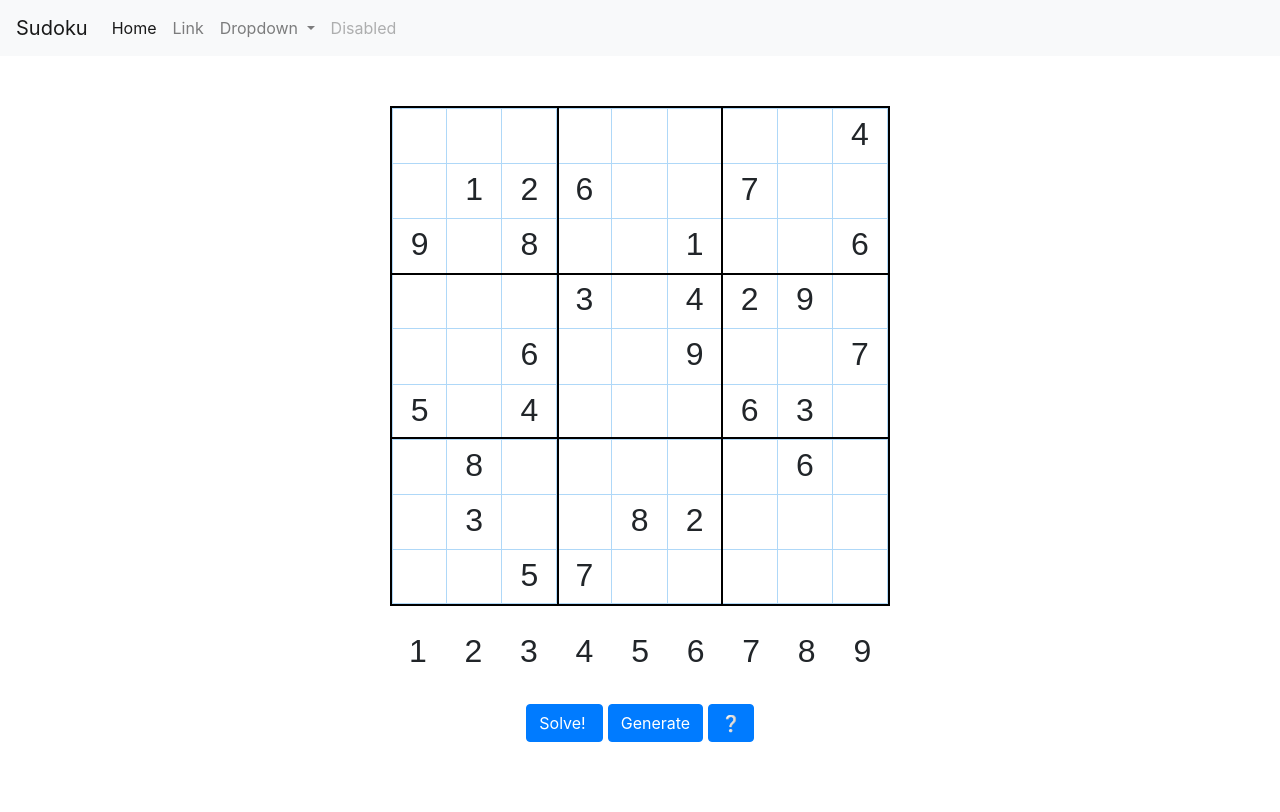
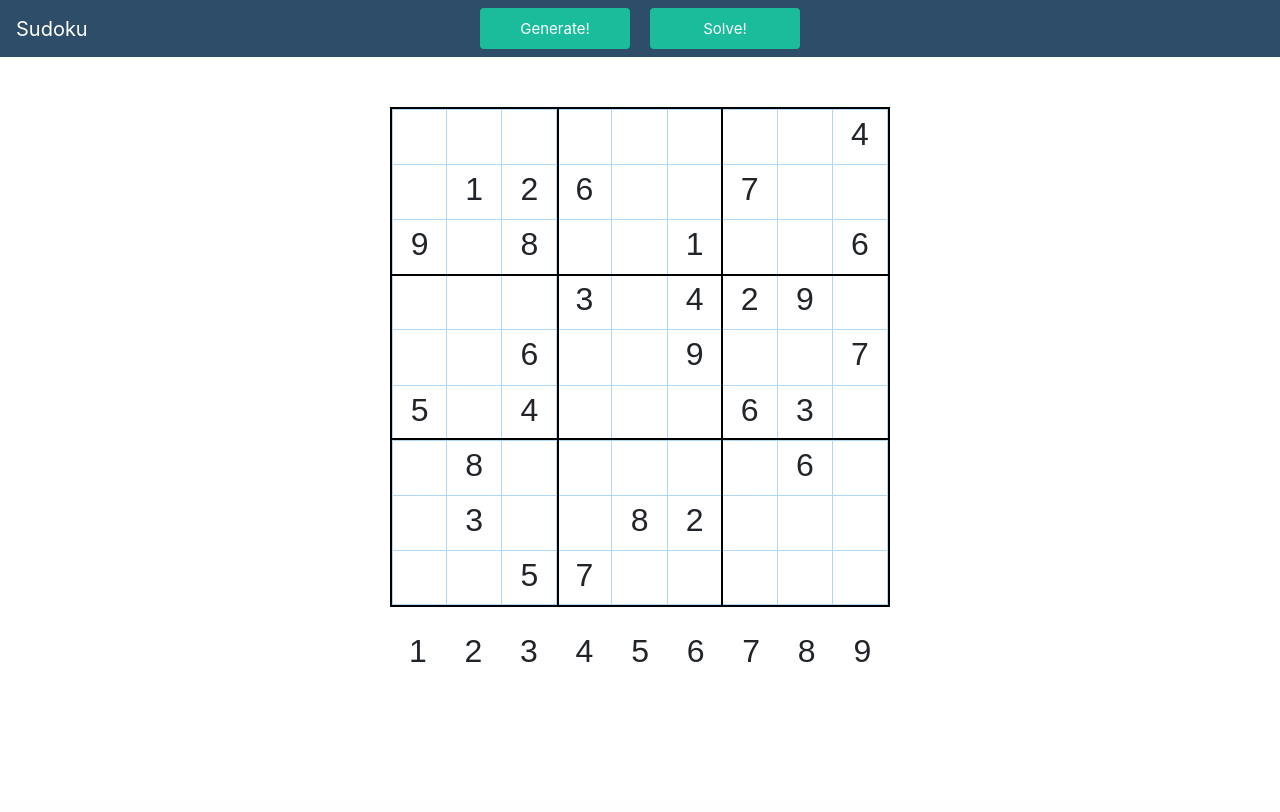
Before and after one commit to MajesticKoala/sudoku-solver, a Flask app: page / in a window 1280 px wide. After the commit the page ends 662 px from the top, so only its background shows below. Run offline with Flask 2, Linux system fonts and the light colour scheme; some libraries are stand-ins or nearby versions.

Commit message:
Fixed navbar and buttons

```diff
--- a/static/css/main.css
+++ b/static/css/main.css
@@ -1,7 +1,35 @@
-html,
-body {
-    height: 100%;
+* {
+    margin: 0;
+    padding: 0;
+    border: 0;
+    outline: 0;
+    font-size: 100%;
+    vertical-align: baseline;
+    background: transparent;
 }
+
+.nav-gen-btn {
+    width: 150px;
+    background-color: #1abc9c;
+    color: white;
+    border: none;
+    font-size: 15px;
+    font-weight: normal;
+    line-height: 1.4;
+    border-radius: 4px;
+    padding: 10px 15px;
+    margin-right: 10px;
+    margin-left: 10px;
+}
+
+.bg-custom {
+    background-color: rgb(46, 77, 105);
+}
+
+.disabled {
+    background-color: #387c6f;
+}
+
 
 .content-wrapper {
     display: flex;
--- a/templates/index.html
+++ b/templates/index.html
@@ -10,39 +10,31 @@
 </head>
 
 <body>
-    <nav class="navbar navbar-expand-lg navbar-light bg-light">
-        <a class="navbar-brand" href="#">Sudoku</a>
-        <button class="navbar-toggler" type="button" data-toggle="collapse" data-target="#navbarSupportedContent"
-            aria-controls="navbarSupportedContent" aria-expanded="false" aria-label="Toggle navigation">
+    <!--
+1 - Navbar with brand left, centered links and right aligned links.
+    The center links collapse into the mobile menu and rightside links
+    show underneath
+-->
+<nav class="navbar navbar-expand navbar-dark bg-custom">
+    <div class="d-flex w-50 order-0">
+        <a class="navbar-brand mr-1" href="#">Sudoku</a>
+        <button class="navbar-toggler" type="button">
             <span class="navbar-toggler-icon"></span>
         </button>
+    </div>
+    <div class="justify-content-center order-0">
+        <ul class="navbar-nav">
+            <li class="nav-item">
+                <button class="nav-gen-btn" type="button" id="generate-button">Generate!</button>
+            </li>
+            <li class="nav-item">
+                <button class="nav-gen-btn" type="button" id="solve-button">Solve!</button>
+            </li>
+        </ul>
+    </div>
+    <span class="navbar-text small text-truncate mt-1 w-50 text-right order-1 order-md-last"></span>
+</nav>
 
-        <div class="collapse navbar-collapse" id="navbarSupportedContent">
-            <ul class="navbar-nav mr-auto">
-                <li class="nav-item active">
-                    <a class="nav-link" href="#">Home <span class="sr-only">(current)</span></a>
-                </li>
-                <li class="nav-item">
-                    <a class="nav-link" href="#">Link</a>
-                </li>
-                <li class="nav-item dropdown">
-                    <a class="nav-link dropdown-toggle" href="#" id="navbarDropdown" role="button"
-                        data-toggle="dropdown" aria-haspopup="true" aria-expanded="false">
-                        Dropdown
-                    </a>
-                    <div class="dropdown-menu" aria-labelledby="navbarDropdown">
-                        <a class="dropdown-item" href="#">Action</a>
-                        <a class="dropdown-item" href="#">Another action</a>
-                        <div class="dropdown-divider"></div>
-                        <a class="dropdown-item" href="#">Something else here</a>
-                    </div>
-                </li>
-                <li class="nav-item">
-                    <a class="nav-link disabled" href="#" tabindex="-1" aria-disabled="true">Disabled</a>
-                </li>
-            </ul>
-        </div>
-    </nav>
 
     <div class="content-wrapper">
         <div class="game">
@@ -172,11 +164,6 @@
                         </tbody>
                     </table>
                 </div>
-                <div class="buttons">
-                    <input class="btn btn-primary" type="button" id="solve-button" value="Solve! "></input>
-                    <input class="btn btn-primary" type="button" id="generate-button" value="Generate">
-                    <input class="btn btn-primary" type="button" id="clue-button" value="❔">
-                </div>
             </div>
         </div>
     </div>
```
Also changed, not shown: static/scripts/app.js (+28 -19 lines).
